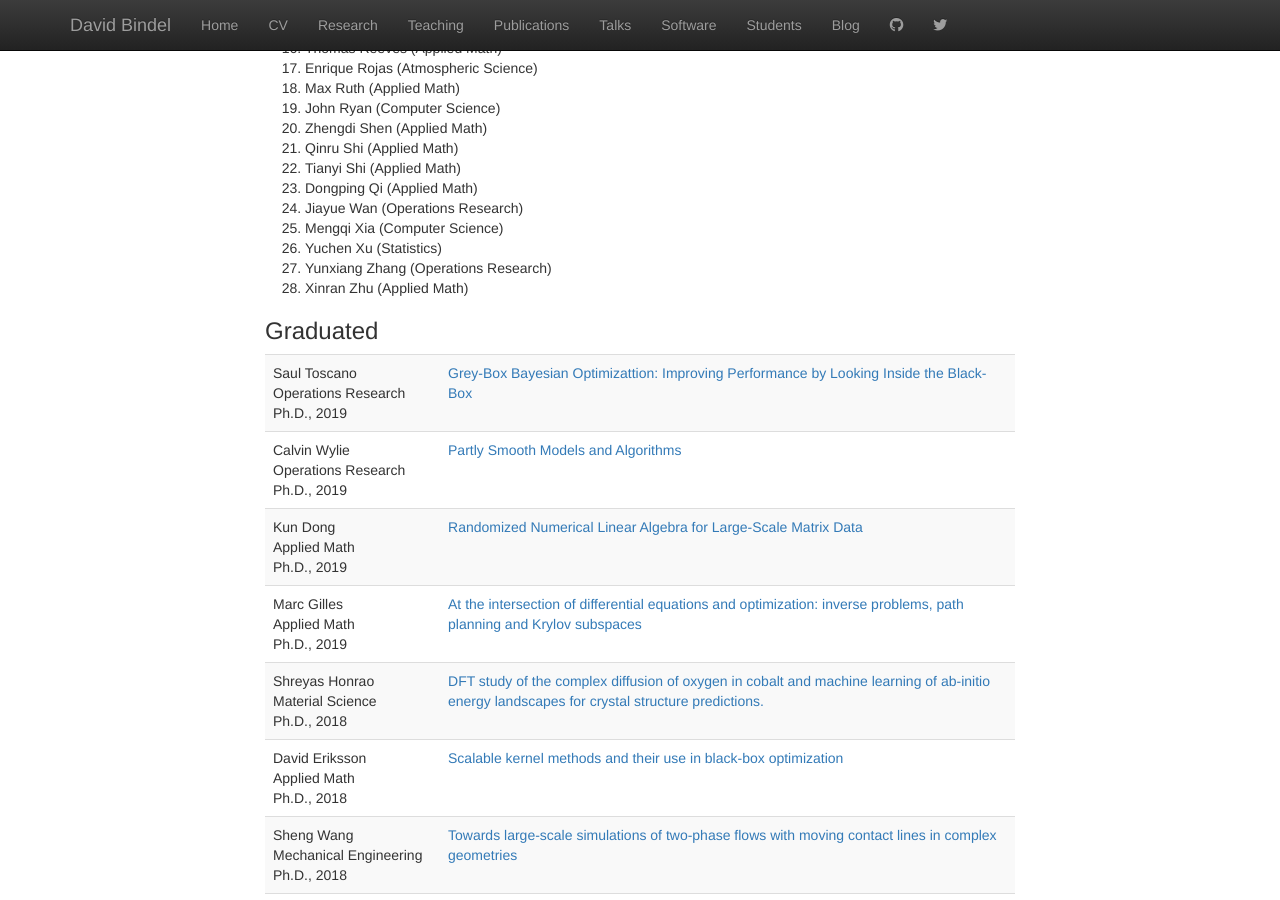
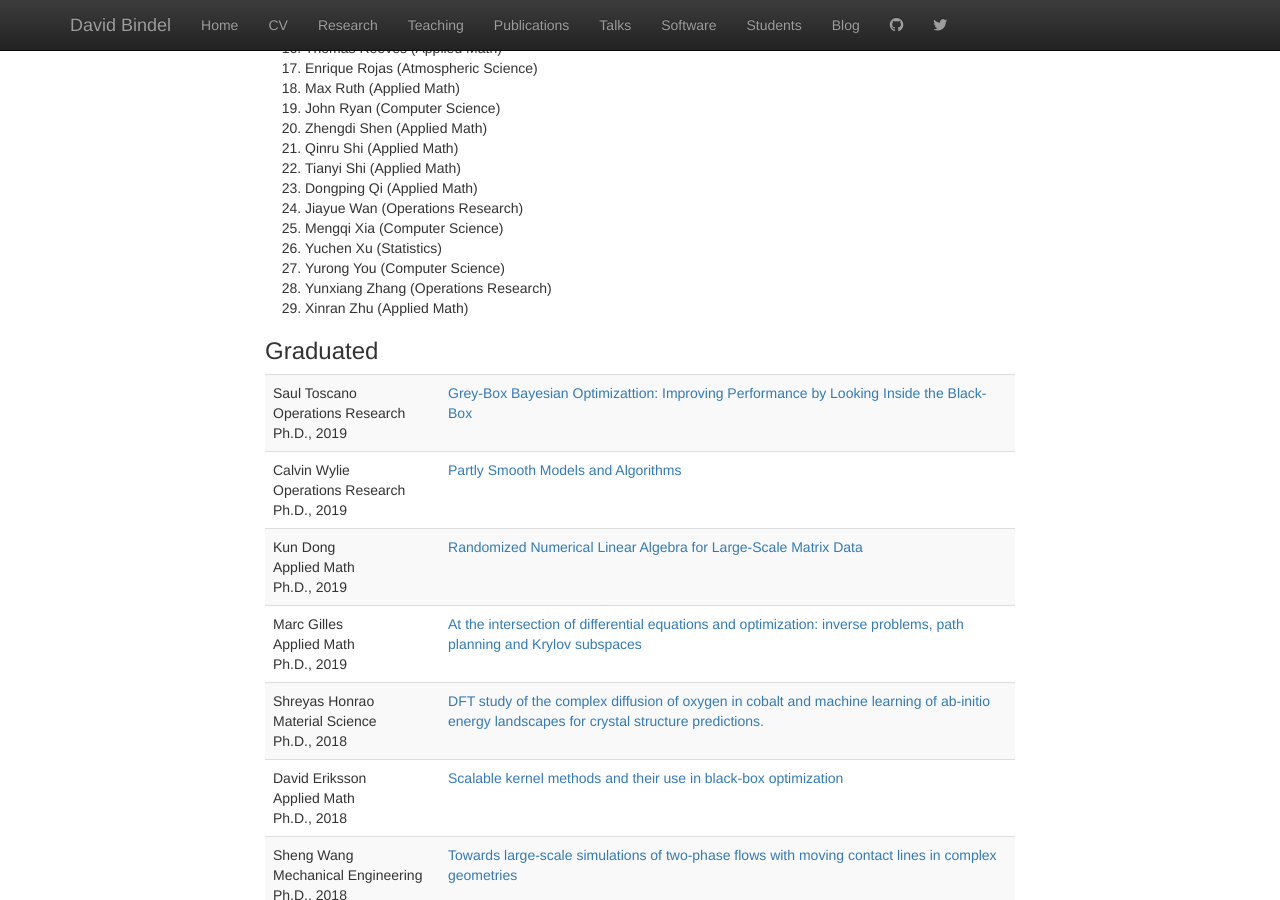
Before and after one commit to dbindel/cornell_web, a Jekyll site: the page built from students.html, in a window 1280 px wide and 900 px high, scrolled down 5026 px. Built offline with Jekyll 4.4.1, drawn with Linux system fonts in a browser that asks for light colours; nearby versions of some CDN libraries.

Commit message:
Add Yurong to committee list.

```diff
--- a/_data/students.yml
+++ b/_data/students.yml
@@ -741,6 +741,11 @@ committees:
     field: Statistics
   -
     degree: phd
+    last: You
+    first: Yurong
+    field: Computer Science
+  -
+    degree: phd
     last: Zhang
     first: Yunxiang
     field: Operations Research
```
